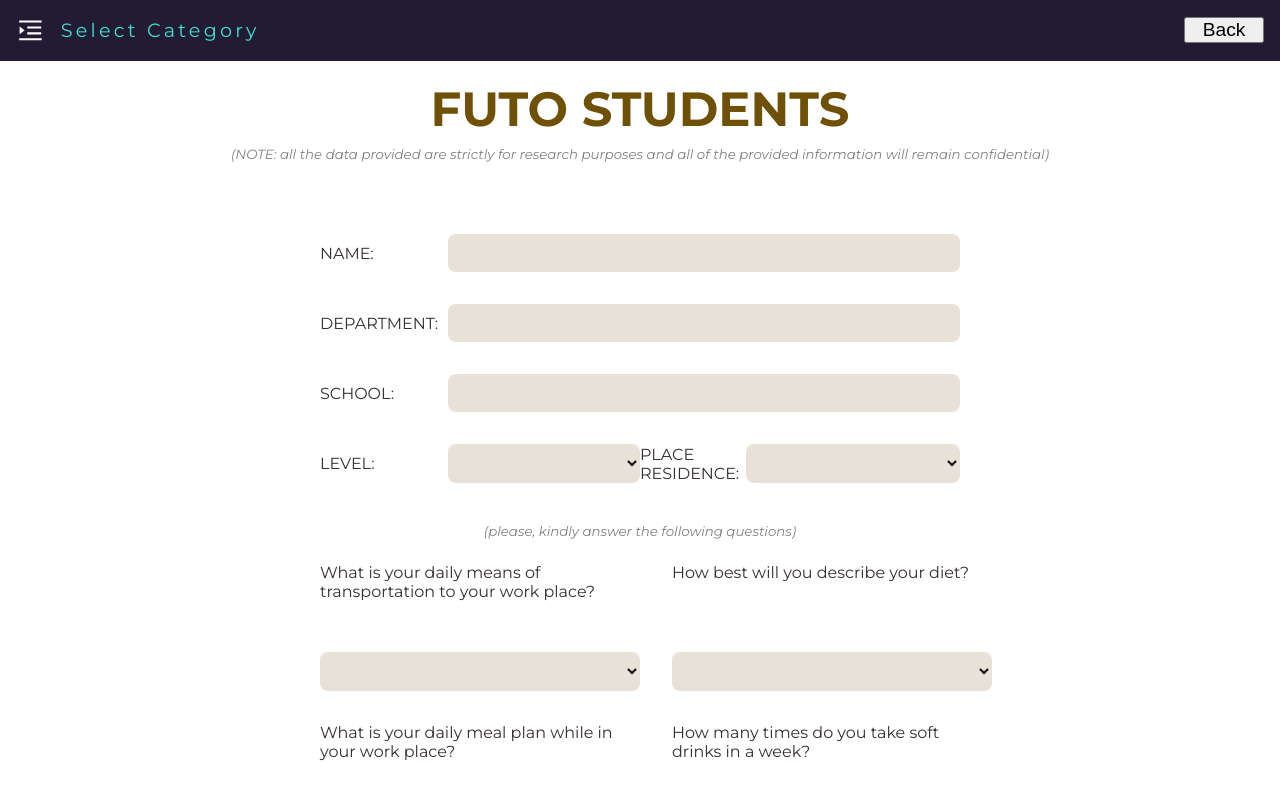
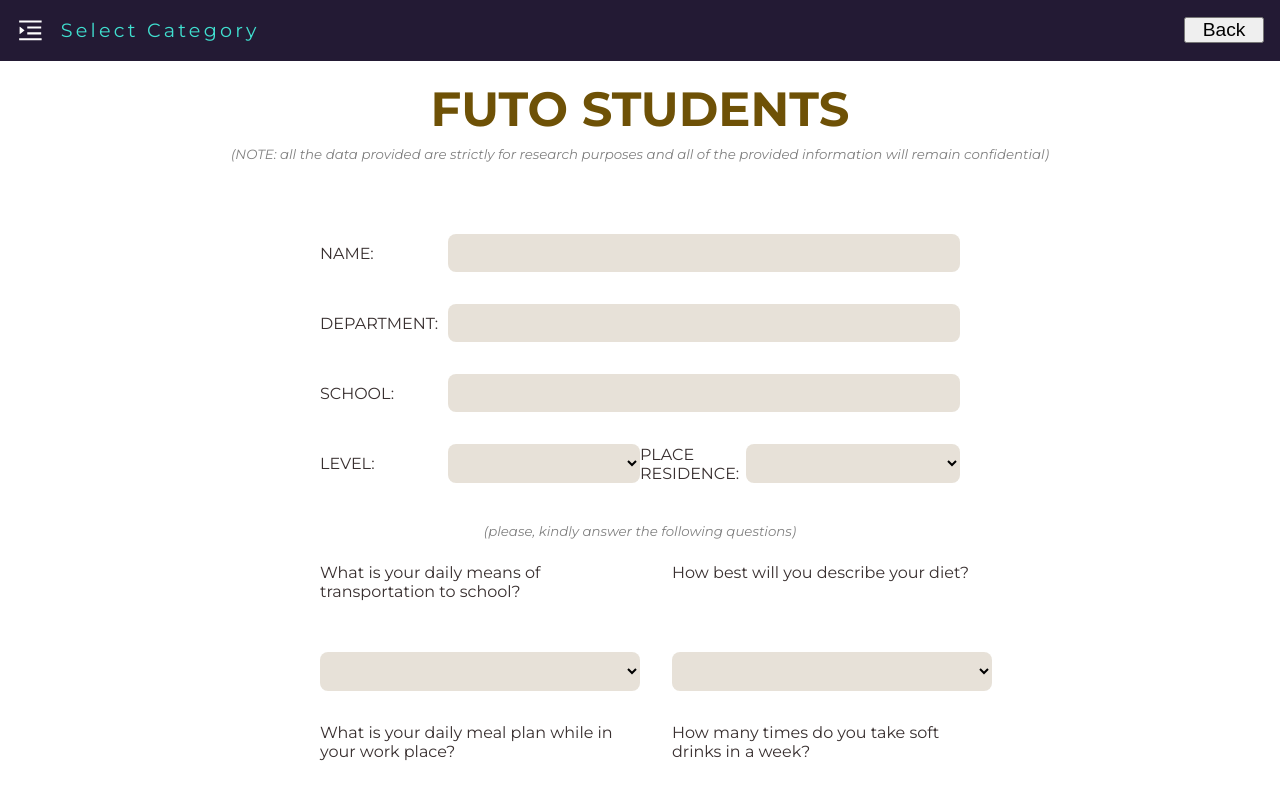
Before and after one commit to tekenna/fprint, a React (Create React App) app: page /calculator in a window 1280 px wide. Shown: the top 800 px of the page. Built offline with nearby package versions, Linux system fonts and the light colour scheme.

Commit message:
spell check

```diff
--- a/src/components/acol1/Acol1.jsx
+++ b/src/components/acol1/Acol1.jsx
@@ -10,7 +10,7 @@
                     <h3>ABOUT THE CALCULATOR</h3>
                 </span>
                 <img src="https://media.istockphoto.com/photos/hell-stay-until-he-has-it-all-figured-out-picture-id1186079153?k=6&m=1186079153&s=612x612&w=0&h=a6aOROqhwWEhc1T0Cerlk7peiJapfu0ab9dZLSM27pY=" alt="..." />
-                <p className="sect_p">To calculate carbon footprint, a lot of factors are to be taken into consideration. These factors ranges between the existing realtionships between the observable quantity and it's environment.This calculator is designed to  calculate carbon footprint of several quantities with the Federal University of Technology Owerri as case study.</p>
+                <p className="sect_p">To calculate carbon footprint, a lot of factors are to be taken into consideration. These factors ranges between the existing relationships between the observable quantity and it's environment.This calculator is designed to  calculate carbon footprint of several quantities with the Federal University of Technology Owerri as case study.</p>
             </div>
             <div className="acol1_sect">
                 <span className="acol1_title">
@@ -18,7 +18,7 @@
                 </span>
                 <span className="acol1_title"></span>
                 <ul className="acol1_list">
-                    <li className="acol1_listItem">Futo Staffs</li>
+                    <li className="acol1_listItem">Futo Staff</li>
                     <li className="acol1_listItem">Futo Students</li>
                     <li className="acol1_listItem">Futo business community</li>
                 </ul>
--- a/src/components/form1/Form1.jsx
+++ b/src/components/form1/Form1.jsx
@@ -118,7 +118,7 @@
                                 <small className="note note_q "><i>(please, kindly answer the following questions)</i></small>
                                 <div className="form_list">
                                     <li className="form_q">
-                                        <label>What is your daily  means of transportation to your work place?</label>
+                                        <label>What is your daily  means of transportation to school?</label>
                                         <select name="transportation" id="transportation" onChange={e=>setFormDetails({...formDetails, transportation: e.target.value
                                             })} required>
                                             <option ></option>
```
